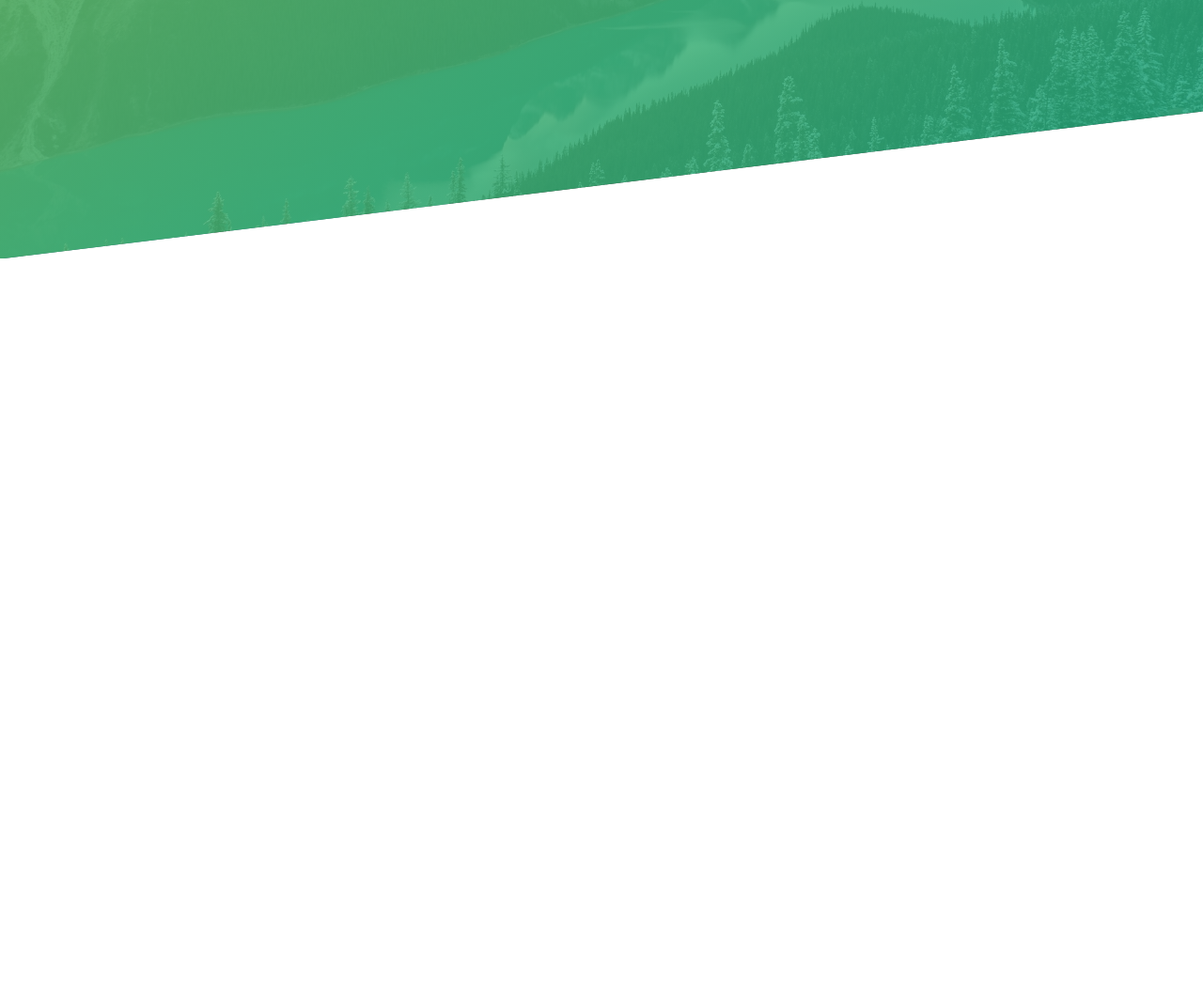
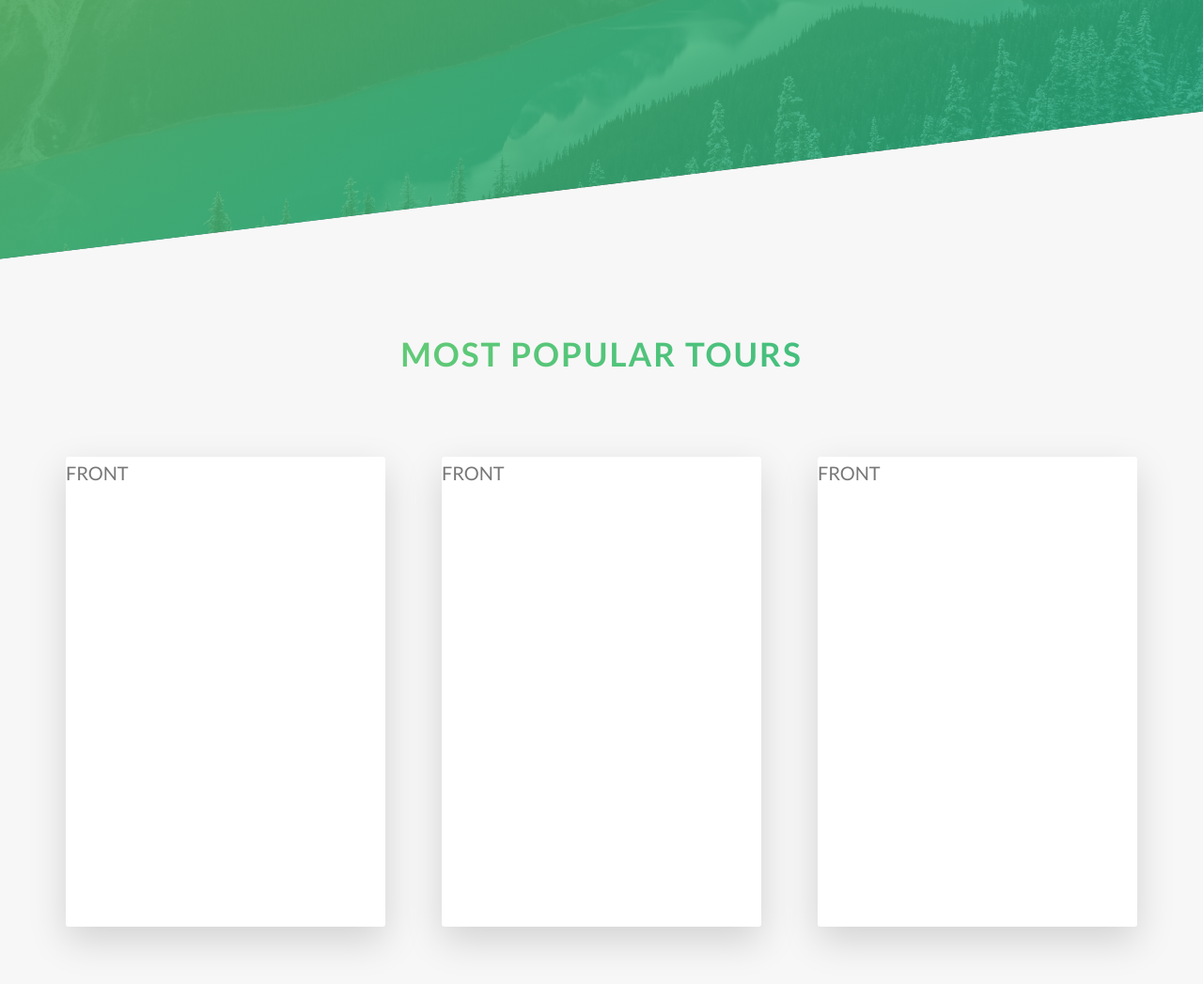
Before and after one commit to Awu1227/morden-css-natours, a website: page index.html in a window 1280 px wide. Shown: the part 1913-2960 px from the top of the page at 94% size. Before the commit the page ends 2188 px from the top, so only its background shows below. Drawn offline with Linux system fonts and the light colour scheme; files whose address does not match are found by name.

Commit message:
building the tour section:construction:

```diff
--- a/index.html
+++ b/index.html
@@ -132,6 +132,37 @@
           </div>
         </div>
       </section>
+      <section class="section-tours">
+        <div class="u-center-text u-margin-bottom-big">
+          <h2 class="header-secondary">Most popular tours</h2>
+        </div>
+        <div class="row">
+          <div class="col-1-of-3">
+            <div class="card">
+              <div class="card__side card__side--front">FRONT</div>
+              <div class="card__side card__side--back card__side--back-1">
+                BACK
+              </div>
+            </div>
+          </div>
+          <div class="col-1-of-3">
+            <div class="card">
+              <div class="card__side card__side--front">FRONT</div>
+              <div class="card__side card__side--back card__side--back-2">
+                BACK
+              </div>
+            </div>
+          </div>
+          <div class="col-1-of-3">
+            <div class="card">
+              <div class="card__side card__side--front">FRONT</div>
+              <div class="card__side card__side--back card__side--back-3">
+                BACK
+              </div>
+            </div>
+          </div>
+        </div>
+      </section>
     </main>
     <!-- <section class="grid-test">
       <div class="row">
--- a/sass/abstracts/_variables.scss
+++ b/sass/abstracts/_variables.scss
@@ -2,6 +2,12 @@
 $color-primary: #55c57a;
 $color-primary-light: #7ed56f;
 $color-primary-dark: #28b485;
+
+$color-secondary-light: #ffb900;
+$color-secondary-dark: #ff7730;
+
+$color-tertiary-light: #2998ff;
+$color-tertiary-dark: #5643fa;
 
 $color-grey-loght-1: #f7f7f7;
 
--- /dev/null
+++ b/sass/components/_card.scss
@@ -0,0 +1,55 @@
+.card {
+  perspective: 150rem;
+  -moz-perspective: 150rem;
+  position: relative;
+  height: 50rem;
+  &__side {
+    font-size: 2rem;
+    height: 50rem;
+    transition: all 0.8s ease;
+    position: absolute;
+    top: 0;
+    left: 0;
+    width: 100%;
+    backface-visibility: hidden;
+    border-radius: 3px;
+    box-shadow: 0 1.5rem 4rem rgba($color-black, 0.15);
+
+    &--front {
+      background-color: $color-white;
+      transform: rotateY(0deg);
+    }
+    &--back {
+      transform: rotateY(180deg);
+      &-1 {
+        background-image: linear-gradient(
+          to right bottom,
+          $color-secondary-light,
+          $color-secondary-dark
+        );
+      }
+      &-2 {
+        background-image: linear-gradient(
+          to right bottom,
+          $color-primary-light,
+          $color-primary-dark
+        );
+      }
+      &-3 {
+        background-image: linear-gradient(
+          to right bottom,
+          $color-tertiary-light,
+          $color-tertiary-dark
+        );
+      }
+    }
+  }
+
+  &:hover &__side--front {
+    transform: rotateY(180deg);
+  }
+
+  &:hover &__side--back {
+    transform: rotateY(0deg);
+  }
+}
--- a/sass/main.scss
+++ b/sass/main.scss
@@ -10,6 +10,7 @@
 @import "components/composition";
 @import "components/button";
 @import "components/feature-box";
+@import "components/card";
 
 @import "layout/header";
 @import "layout/grid";
--- a/sass/pages/_home.scss
+++ b/sass/pages/_home.scss
@@ -18,3 +18,9 @@
     transform: skewY(7deg);
   }
 }
+
+.section-tours {
+  background-color: $color-grey-loght-1;
+  padding: 25rem 0 50rem 0;
+  margin-top: -10rem;
+}
```
Also changed, not shown: css/style.css.
